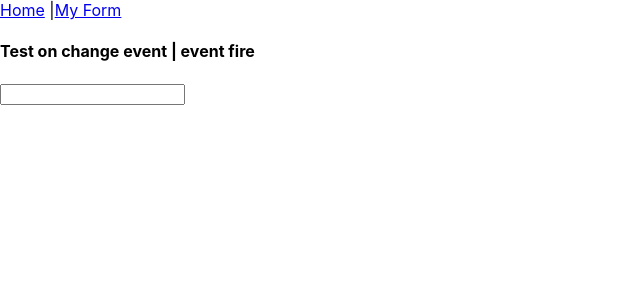
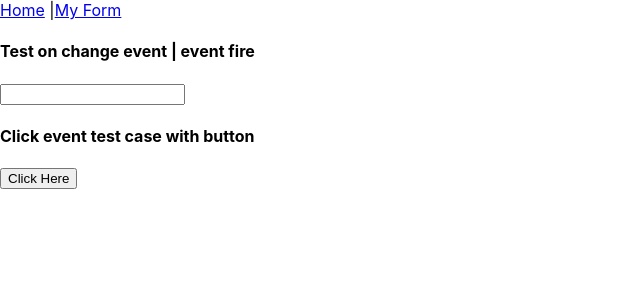
Before and after one commit to arunpradhan/testing-jest, a React (Create React App) app: page /my-form in a window 1280 px wide. Shown: the top 300 px of the page, without its empty margins (0-640 px from the left). Built offline with nearby package versions, Linux system fonts and the light colour scheme.

Commit message:
Click event test case with button | event fire

```diff
--- a/src/MyForm.js
+++ b/src/MyForm.js
@@ -2,12 +2,16 @@ import { useState } from "react";
 
 function MyForm() {
     const [fullName, setfullName] = useState("");
+    const [heading, setHeading] = useState("");
   return (
     <div>
       <h4>Test on change event | event fire</h4>
       <div>
         <input type="text" value={fullName} onChange={(e) => setfullName(e.target.value)}/>
       </div>
+      <h4>Click event test case with button</h4>
+      <button onClick={() => setHeading("Updated Heading Here.")}>Click Here</button>
+      <h3>{heading}</h3>
     </div>
   );
 }
```
Also changed, not shown: 1 other file (tests, documents, lock files or other folders).
